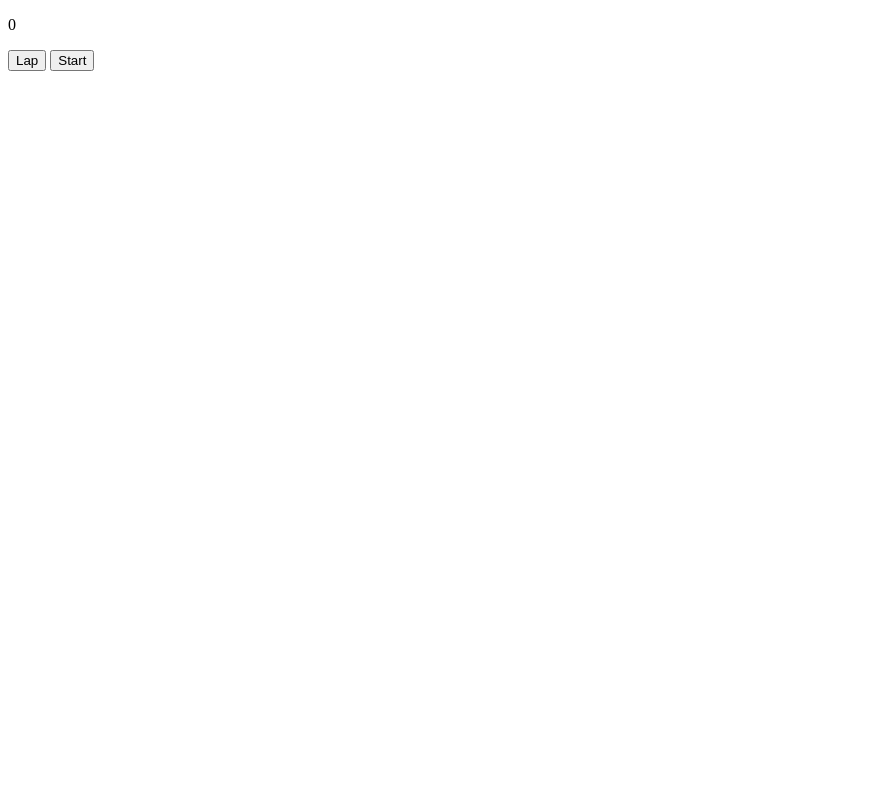
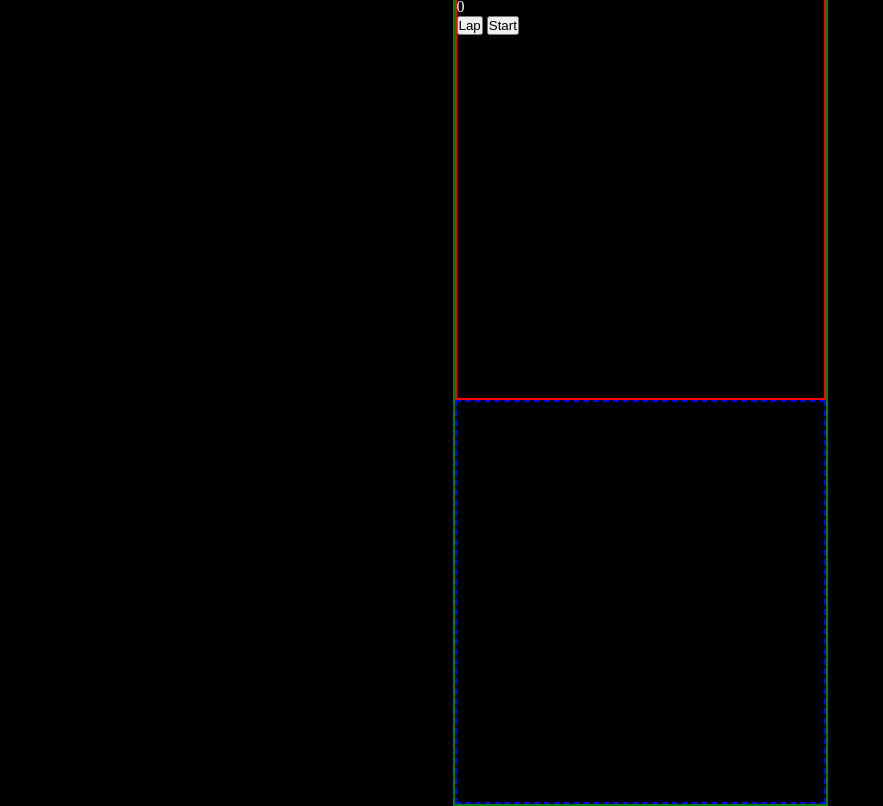
Before and after one commit to RicardoJDG/stopwatch, a plain HTML site: page index.html in a window 1280 px wide. Shown: the whole page, without its empty margins (0-883 px from the left). Drawn offline with Linux system fonts and the light colour scheme.

Commit message:
Added background color and centered the container

```diff
--- a/index.html
+++ b/index.html
@@ -9,7 +9,8 @@
 </head>
 <body>
     <div class="container">
-        <div class="upperScreen">
+        <div class="centered__container">
+            <div class="upper__screen">
                 <div class="timerScreen">
                     <p id="timer" className="timer">0</p>
                 </div>
@@ -20,12 +21,13 @@
                     <button id="stopBtn" class="hidden">Stop</button>
                 </div>
             </div>
-        <div class="bottomScreen">
+            <div class="bottom__screen">
                 <ul id="timersList">
 
                 </ul>
             </div>
         </div>
+    </div>
     <script src="index.js"></script>
 </body>
 </html>
--- a/style.css
+++ b/style.css
@@ -1,3 +1,41 @@
+* {
+  margin: 0;
+  padding: 0;
+  box-sizing: border-box;
+}
+
+body {
+  background-color: black;
+  color: white;
+  font-family: "HelveticaNeue-UltraLight";
+  height: 100vh;
+}
+
+.centered__container {
+  border: green 2px solid;
+  display: flex;
+  width: 375px;
+  height: 812px;
+  flex-direction: column;
+}
+
+.container {
+  display: flex;
+  justify-content: center;
+  align-items: center;
+  height: 100%;
+}
+
+.upper__screen {
+  height: 50%;
+  border: 2px solid red;
+}
+
+.bottom__screen {
+  height: 50%;
+  border: 2px blue dashed;
+}
+
 .hidden {
   display: none;
 }
```
Lines whose indentation alone changed are shown as unchanged.
